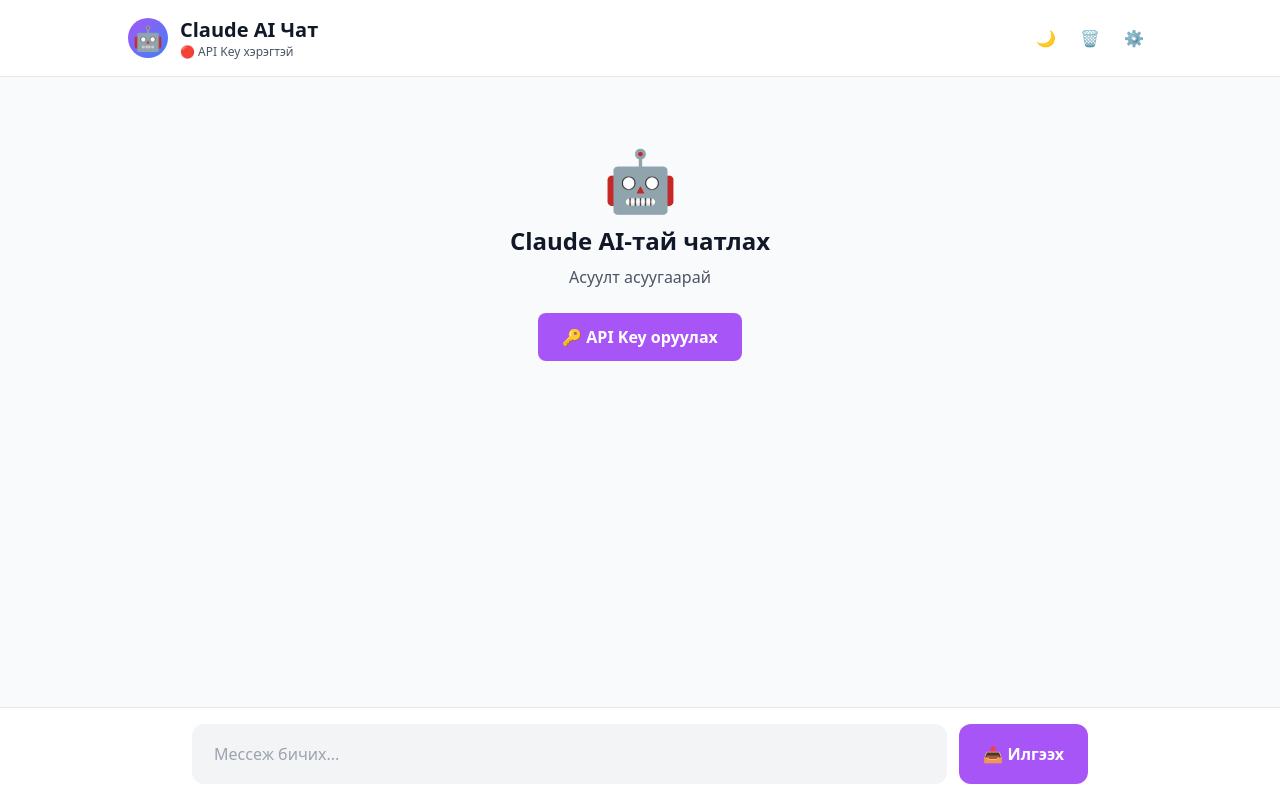
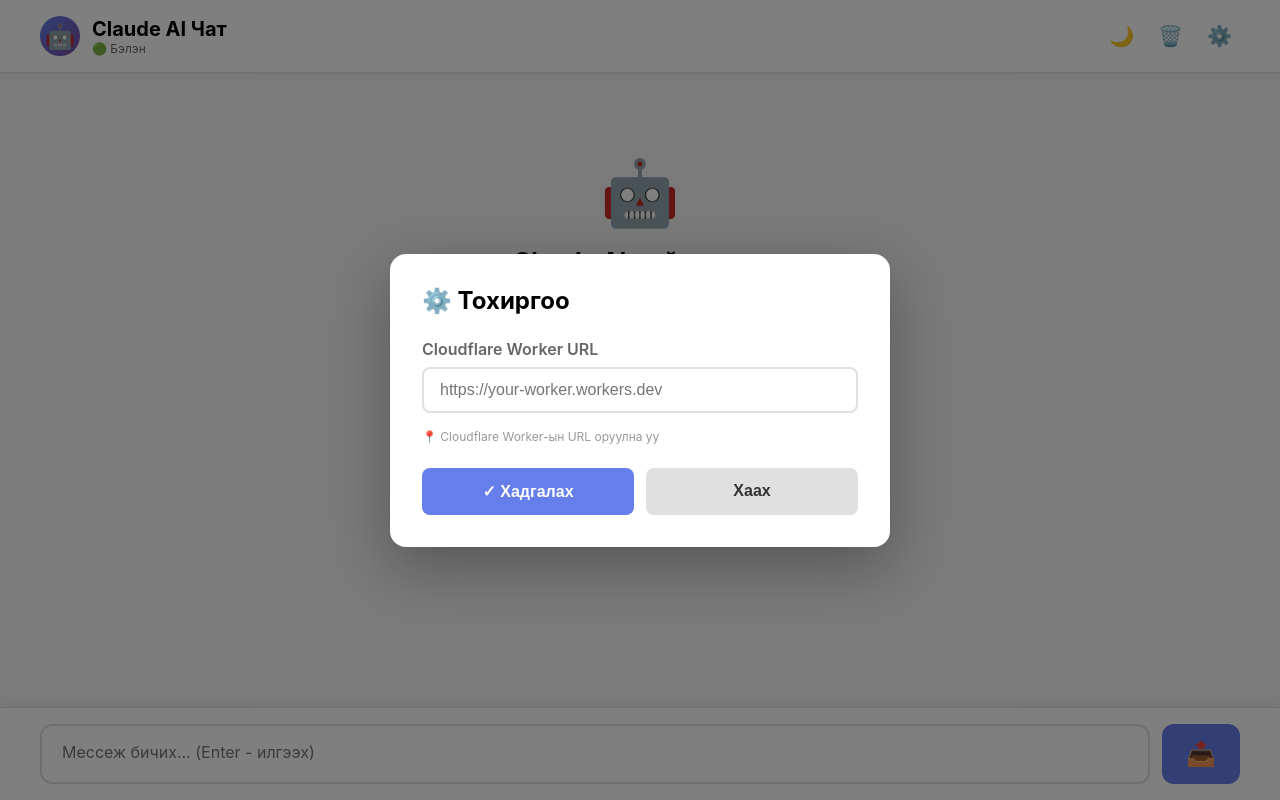
Before and after one commit to oyunsanaaai/claude-chat, a plain HTML site: page index.html in a window 1280 px wide. Drawn offline with nearby package versions, Linux system fonts and the light colour scheme.

Commit message:
Update index.html

```diff
--- a/index.html
+++ b/index.html
@@ -4,227 +4,192 @@
   <meta charset="UTF-8">
   <meta name="viewport" content="width=device-width, initial-scale=1.0">
   <title>Claude AI Чат</title>
-  <script src="https://cdn.tailwindcss.com"></script>
   <style>
-    @keyframes fadeIn {
-      from { opacity: 0; transform: translateY(10px); }
-      to { opacity: 1; transform: translateY(0); }
-    }
-    .message-enter { animation: fadeIn 0.3s ease-out; }
-    .dark { color-scheme: dark; }
-    * { box-sizing: border-box; }
+    * { margin: 0; padding: 0; box-sizing: border-box; }
+    body { font-family: -apple-system, BlinkMacSystemFont, 'Segoe UI', sans-serif; background: #f5f5f5; }
+    .header { background: white; border-bottom: 1px solid #e0e0e0; padding: 1rem 1.5rem; box-shadow: 0 2px 4px rgba(0,0,0,0.05); }
+    .header-content { max-width: 1200px; margin: 0 auto; display: flex; justify-content: space-between; align-items: center; }
+    .logo { display: flex; align-items: center; gap: 0.75rem; }
+    .logo-icon { width: 40px; height: 40px; background: linear-gradient(135deg, #667eea 0%, #764ba2 100%); border-radius: 50%; display: flex; align-items: center; justify-content: center; font-size: 1.5rem; }
+    .logo-text h1 { font-size: 1.25rem; font-weight: 700; }
+    .logo-text p { font-size: 0.75rem; color: #666; }
+    .header-buttons { display: flex; gap: 0.5rem; }
+    .btn { padding: 0.5rem; background: transparent; border: none; border-radius: 8px; cursor: pointer; font-size: 1.25rem; transition: background 0.2s; }
+    .btn:hover { background: #f0f0f0; }
+    .messages-container { max-width: 1200px; margin: 0 auto; padding: 2rem 1rem; height: calc(100vh - 200px); overflow-y: auto; }
+    .empty-state { text-align: center; padding: 3rem 1rem; }
+    .empty-icon { font-size: 4rem; margin-bottom: 1rem; }
+    .empty-state h2 { font-size: 1.5rem; margin-bottom: 0.5rem; }
+    .empty-state p { color: #666; margin-bottom: 2rem; }
+    .message { display: flex; gap: 1rem; margin-bottom: 1.5rem; animation: fadeIn 0.3s ease-out; }
+    @keyframes fadeIn { from { opacity: 0; transform: translateY(10px); } to { opacity: 1; transform: translateY(0); } }
+    .message.user { flex-direction: row-reverse; }
+    .message-avatar { width: 36px; height: 36px; border-radius: 50%; display: flex; align-items: center; justify-content: center; flex-shrink: 0; }
+    .message.user .message-avatar { background: #3b82f6; }
+    .message.assistant .message-avatar { background: #667eea; }
+    .message.error .message-avatar { background: #ef4444; }
+    .message-content { flex: 1; max-width: 700px; }
+    .message-bubble { background: white; padding: 1rem 1.25rem; border-radius: 16px; box-shadow: 0 2px 8px rgba(0,0,0,0.08); }
+    .message.error .message-bubble { border: 2px solid #ef4444; }
+    .message-text { white-space: pre-wrap; word-wrap: break-word; line-height: 1.6; }
+    .message-time { font-size: 0.75rem; color: #999; margin-top: 0.5rem; }
+    .code-block { background: #1e293b; color: #e2e8f0; padding: 1rem; border-radius: 8px; overflow-x: auto; margin: 0.5rem 0; font-family: 'Courier New', monospace; font-size: 0.875rem; }
+    .input-container { position: fixed; bottom: 0; left: 0; right: 0; background: white; border-top: 1px solid #e0e0e0; padding: 1rem; box-shadow: 0 -2px 10px rgba(0,0,0,0.05); }
+    .input-wrapper { max-width: 1200px; margin: 0 auto; display: flex; gap: 0.75rem; }
+    .input-field { flex: 1; padding: 1rem 1.25rem; border: 2px solid #e0e0e0; border-radius: 12px; font-size: 1rem; font-family: inherit; resize: none; transition: border-color 0.2s; }
+    .input-field:focus { outline: none; border-color: #667eea; }
+    .send-btn { background: #667eea; color: white; border: none; padding: 1rem 1.5rem; border-radius: 12px; font-size: 1.5rem; cursor: pointer; transition: background 0.2s; }
+    .send-btn:hover { background: #5568d3; }
+    .send-btn:disabled { background: #ccc; cursor: not-allowed; }
+    .modal { display: none; position: fixed; top: 0; left: 0; right: 0; bottom: 0; background: rgba(0,0,0,0.5); z-index: 1000; align-items: center; justify-content: center; padding: 1rem; }
+    .modal.show { display: flex; }
+    .modal-content { background: white; padding: 2rem; border-radius: 16px; max-width: 500px; width: 100%; box-shadow: 0 20px 60px rgba(0,0,0,0.3); }
+    .modal-content h2 { margin-bottom: 1.5rem; }
+    .modal-content label { display: block; margin-bottom: 0.5rem; font-weight: 600; color: #666; }
+    .modal-content input { width: 100%; padding: 0.75rem 1rem; border: 2px solid #e0e0e0; border-radius: 8px; font-size: 1rem; margin-bottom: 1rem; }
+    .modal-content input:focus { outline: none; border-color: #667eea; }
+    .modal-hint { font-size: 0.75rem; color: #999; margin-bottom: 1.5rem; }
+    .modal-buttons { display: flex; gap: 0.75rem; }
+    .modal-btn { flex: 1; padding: 0.875rem; border: none; border-radius: 8px; font-size: 1rem; font-weight: 600; cursor: pointer; transition: all 0.2s; }
+    .modal-btn.primary { background: #667eea; color: white; }
+    .modal-btn.primary:hover { background: #5568d3; }
+    .modal-btn.secondary { background: #e0e0e0; color: #333; }
+    .modal-btn.secondary:hover { background: #d0d0d0; }
+    @media (max-width: 768px) { .message-bubble { max-width: 85vw; } }
   </style>
 </head>
-<body class="bg-gray-50">
-  <div id="app">
-    <!-- Header -->
-    <div class="bg-white border-b border-gray-200 px-6 py-4">
-      <div class="flex items-center justify-between max-w-5xl mx-auto">
-        <div class="flex items-center gap-3">
-          <div class="w-10 h-10 bg-gradient-to-br from-purple-500 to-blue-500 rounded-full flex items-center justify-center text-2xl">
-            🤖
-          </div>
-          <div>
-            <h1 class="text-xl font-bold text-gray-900">Claude AI Чат</h1>
-            <p class="text-xs text-gray-600" id="status">🔴 API Key хэрэгтэй</p>
-          </div>
-        </div>
-        <div class="flex gap-2">
-          <button onclick="toggleTheme()" class="p-2 hover:bg-gray-100 rounded-full" id="themeBtn">
-            🌙
-          </button>
-          <button onclick="clearChat()" class="p-2 hover:bg-gray-100 rounded-full" title="Цэвэрлэх">
-            🗑️
-          </button>
-          <button onclick="openSettings()" class="p-2 hover:bg-gray-100 rounded-full" title="Тохиргоо">
-            ⚙️
-          </button>
+<body>
+  <div class="header">
+    <div class="header-content">
+      <div class="logo">
+        <div class="logo-icon">🤖</div>
+        <div class="logo-text">
+          <h1>Claude AI Чат</h1>
+          <p id="status">🟢 Бэлэн</p>
         </div>
       </div>
-    </div>
-
-    <!-- Settings Modal -->
-    <div id="settingsModal" class="hidden fixed inset-0 bg-black bg-opacity-50 flex items-center justify-center z-50 p-4">
-      <div class="bg-white rounded-2xl p-6 max-w-md w-full">
-        <h2 class="text-2xl font-bold mb-4 text-gray-900">⚙️ Тохиргоо</h2>
-        <label class="block mb-2 text-gray-600 font-semibold">Claude API Key</label>
-        <input
-          type="password"
-          id="apiKeyInput"
-          placeholder="sk-ant-api03-..."
-          class="w-full px-4 py-3 rounded-lg bg-gray-100 text-gray-900 mb-2 outline-none border-2 border-transparent focus:border-purple-500"
-        />
-        <p class="text-xs text-gray-500 mb-4">
-          📍 <a href="https://console.anthropic.com/settings/keys" target="_blank" class="text-purple-500 hover:underline">console.anthropic.com</a>-с API Key авна
-        </p>
-        <div class="flex gap-2">
-          <button onclick="saveApiKey()" class="flex-1 bg-purple-500 hover:bg-purple-600 text-white py-3 rounded-lg font-semibold">
-            Хадгалах
-          </button>
-          <button onclick="closeSettings()" class="flex-1 bg-gray-200 hover:bg-gray-300 text-gray-900 py-3 rounded-lg font-semibold">
-            Хаах
-          </button>
-        </div>
+      <div class="header-buttons">
+        <button class="btn" onclick="toggleTheme()" id="themeBtn" title="Загвар">🌙</button>
+        <button class="btn" onclick="clearChat()" title="Цэвэрлэх">🗑️</button>
+        <button class="btn" onclick="openSettings()" title="Тохиргоо">⚙️</button>
       </div>
     </div>
+  </div>
 
-    <!-- Messages -->
-    <div id="messages" class="h-[calc(100vh-200px)] overflow-y-auto px-4 py-6 bg-gray-50">
-      <div class="max-w-4xl mx-auto space-y-6">
-        <div class="text-center py-12" id="emptyState">
-          <div class="text-6xl mb-4">🤖</div>
-          <h2 class="text-2xl font-bold mb-2 text-gray-900">Claude AI-тай чатлах</h2>
-          <p class="text-gray-600 mb-6">Асуулт асуугаарай</p>
-          <button onclick="openSettings()" class="bg-purple-500 hover:bg-purple-600 text-white px-6 py-3 rounded-lg font-semibold">
-            🔑 API Key оруулах
-          </button>
-        </div>
-      </div>
+  <div class="messages-container" id="messages">
+    <div class="empty-state" id="emptyState">
+      <div class="empty-icon">🤖</div>
+      <h2>Claude AI-тай чатлах</h2>
+      <p>Асуулт асууж эхлээрэй</p>
     </div>
+  </div>
 
-    <!-- Input -->
-    <div class="fixed bottom-0 left-0 right-0 bg-white border-t border-gray-200 px-4 py-4">
-      <div class="max-w-4xl mx-auto flex gap-3">
-        <input
-          type="text"
-          id="messageInput"
-          placeholder="Мессеж бичих..."
-          class="flex-1 px-5 py-4 rounded-xl bg-gray-100 text-gray-900 outline-none border-2 border-transparent focus:border-purple-500"
-          onkeypress="handleKeyPress(event)"
-        />
-        <button onclick="sendMessage()" id="sendBtn" class="bg-purple-500 hover:bg-purple-600 text-white px-6 py-4 rounded-xl font-semibold">
-          📤 Илгээх
-        </button>
+  <div class="input-container">
+    <div class="input-wrapper">
+      <textarea id="messageInput" class="input-field" placeholder="Мессеж бичих... (Enter - илгээх)" rows="1" onkeydown="handleKeyPress(event)"></textarea>
+      <button id="sendBtn" class="send-btn" onclick="sendMessage()">📤</button>
+    </div>
+  </div>
+
+  <div class="modal" id="settingsModal">
+    <div class="modal-content">
+      <h2>⚙️ Тохиргоо</h2>
+      <label>Cloudflare Worker URL</label>
+      <input type="text" id="workerUrlInput" placeholder="https://your-worker.workers.dev"/>
+      <div class="modal-hint">📍 Cloudflare Worker-ын URL оруулна уу</div>
+      <div class="modal-buttons">
+        <button class="modal-btn primary" onclick="saveSettings()">✓ Хадгалах</button>
+        <button class="modal-btn secondary" onclick="closeSettings()">Хаах</button>
       </div>
     </div>
   </div>
 
   <script>
     let messages = [];
-    let apiKey = '';
+    let workerUrl = '';
     let theme = 'light';
     let loading = false;
 
-    // Эхлүүлэх
     window.onload = function() {
-      apiKey = localStorage.getItem('claude_api_key') || '';
-      theme = localStorage.getItem('claude_theme') || 'light';
+      workerUrl = localStorage.getItem('worker_url') || '';
       const savedMessages = localStorage.getItem('claude_messages');
-
       if (savedMessages) {
-        messages = JSON.parse(savedMessages);
-        renderMessages();
+        try { messages = JSON.parse(savedMessages); renderMessages(); } catch(e) {}
       }
-
-      if (apiKey) {
-        document.getElementById('status').textContent = '🟢 Холбогдсон';
-        document.getElementById('emptyState').style.display = 'none';
-      }
-
-      applyTheme();
+      if (!workerUrl) setTimeout(() => openSettings(), 500);
     };
 
-    // Загвар солих
     function toggleTheme() {
       theme = theme === 'light' ? 'dark' : 'light';
-      localStorage.setItem('claude_theme', theme);
-      applyTheme();
+      document.body.style.background = theme === 'dark' ? '#1a1a1a' : '#f5f5f5';
+      document.getElementById('themeBtn').textContent = theme === 'dark' ? '☀️' : '🌙';
     }
 
-    function applyTheme() {
-      const isDark = theme === 'dark';
-      document.body.className = isDark ? 'bg-gray-900' : 'bg-gray-50';
-      document.getElementById('themeBtn').textContent = isDark ? '☀️' : '🌙';
-
-      // Бүх элементүүдийг шинэчлэх
-      const elements = document.querySelectorAll('.bg-white, .bg-gray-50, .text-gray-900, .text-gray-600');
-      elements.forEach(el => {
-        if (isDark) {
-          el.classList.add('dark:bg-gray-800', 'dark:text-gray-100');
-        }
-      });
-    }
-
-    // Тохиргоо
     function openSettings() {
-      document.getElementById('settingsModal').classList.remove('hidden');
-      document.getElementById('apiKeyInput').value = apiKey;
+      document.getElementById('settingsModal').classList.add('show');
+      document.getElementById('workerUrlInput').value = workerUrl;
     }
 
     function closeSettings() {
-      document.getElementById('settingsModal').classList.add('hidden');
+      document.getElementById('settingsModal').classList.remove('show');
     }
 
-    function saveApiKey() {
-      const input = document.getElementById('apiKeyInput').value.trim();
-      if (!input.startsWith('sk-ant-')) {
-        alert('⚠️ API Key буруу байна! "sk-ant-" гэж эхлэх ёстой.');
+    function saveSettings() {
+      const input = document.getElementById('workerUrlInput').value.trim();
+      if (!input.startsWith('https://')) {
+        alert('⚠️ URL буруу! https:// гэж эхлэх ёстой.');
         return;
       }
-      apiKey = input;
-      localStorage.setItem('claude_api_key', apiKey);
-      document.getElementById('status').textContent = '🟢 Холбогдсон';
+      workerUrl = input;
+      localStorage.setItem('worker_url', workerUrl);
       closeSettings();
       alert('✅ Хадгалагдлаа!');
     }
 
-    // Мессеж илгээх
+    function handleKeyPress(event) {
+      if (event.key === 'Enter' && !event.shiftKey) {
+        event.preventDefault();
+        sendMessage();
+      }
+    }
+
     async function sendMessage() {
       const input = document.getElementById('messageInput');
       const userMessage = input.value.trim();
 
       if (!userMessage || loading) return;
 
-      if (!apiKey) {
-        alert('⚠️ API Key оруулна уу!');
+      if (!workerUrl) {
+        alert('⚠️ Cloudflare Worker URL оруулна уу!');
         openSettings();
         return;
       }
 
       loading = true;
       document.getElementById('sendBtn').disabled = true;
-      document.getElementById('sendBtn').innerHTML = '⏳ Илгээж байна...';
+      document.getElementById('sendBtn').innerHTML = '⏳';
       document.getElementById('emptyState').style.display = 'none';
 
-      // Хэрэглэгчийн мессеж нэмэх
-      messages.push({
-        role: 'user',
-        content: userMessage,
-        timestamp: new Date().toISOString()
-      });
-
+      messages.push({ role: 'user', content: userMessage, timestamp: new Date().toISOString() });
       input.value = '';
       renderMessages();
 
       try {
-        const response = await fetch('https://api.anthropic.com/v1/messages', {
+        const response = await fetch(workerUrl, {
           method: 'POST',
-          headers: {
-            'Content-Type': 'application/json',
-            'x-api-key': apiKey,
-            'anthropic-version': '2023-06-01'
-          },
+          headers: { 'Content-Type': 'application/json' },
           body: JSON.stringify({
-            model: 'claude-3-5-sonnet-20241022',
-            max_tokens: 4096,
-            messages: messages.map(msg => ({
-              role: msg.role,
-              content: msg.content
-            }))
+            messages: messages.map(msg => ({ role: msg.role, content: msg.content }))
           })
         });
 
         const data = await response.json();
 
-        if (!response.ok) {
-          throw new Error(data.error?.message || 'API алдаа гарлаа');
-        }
-
-        const assistantMessage = data.content[0].text;
+        if (!response.ok) throw new Error(data.error || 'Алдаа гарлаа');
 
         messages.push({
           role: 'assistant',
-          content: assistantMessage,
+          content: data.content[0].text,
           timestamp: new Date().toISOString()
         });
 
@@ -234,7 +199,7 @@
       } catch (error) {
         messages.push({
           role: 'assistant',
-          content: `❌ Алдаа: ${error.message}\n\nШалгах зүйлс:\n✓ API Key зөв эсэх\n✓ Интернет холболт\n✓ Кредит үлдэгдэл`,
+          content: `❌ Алдаа: ${error.message}`,
           timestamp: new Date().toISOString(),
           error: true
         });
@@ -242,40 +207,41 @@
       } finally {
         loading = false;
         document.getElementById('sendBtn').disabled = false;
-        document.getElementById('sendBtn').innerHTML = '📤 Илгээх';
+        document.getElementById('sendBtn').innerHTML = '📤';
       }
     }
 
-    // Мессежүүдийг харуулах
     function renderMessages() {
-      const container = document.getElementById('messages').querySelector('.space-y-6');
-      container.innerHTML = '';
+      const container = document.getElementById('messages');
+      const emptyState = document.getElementById('emptyState');
 
+      if (messages.length === 0) {
+        emptyState.style.display = 'block';
+        return;
+      }
+
+      emptyState.style.display = 'none';
+
+      let html = '';
       messages.forEach(msg => {
-        const msgDiv = document.createElement('div');
-        msgDiv.className = `flex gap-4 message-enter ${msg.role === 'user' ? 'flex-row-reverse' : ''}`;
+        const avatar = msg.role === 'user' ? '👤' : '🤖';
+        const msgClass = msg.role + (msg.error ? ' error' : '');
 
-        const avatarColor = msg.role === 'user' ? 'bg-blue-500' : (msg.error ? 'bg-red-500' : 'bg-purple-500');
-        const avatar = msg.role === 'user' ? '👤' : '🤖';
-
-        msgDiv.innerHTML = `
-          <div class="w-8 h-8 rounded-full ${avatarColor} flex items-center justify-center flex-shrink-0">
-            ${avatar}
-          </div>
-          <div class="flex-1 max-w-2xl">
-            <div class="bg-white rounded-2xl px-5 py-4 shadow-sm ${msg.error ? 'border-2 border-red-500' : ''}">
-              <div class="whitespace-pre-wrap break-words text-gray-900">${escapeHtml(msg.content)}</div>
-              <div class="text-xs text-gray-500 mt-2">
-                ${new Date(msg.timestamp).toLocaleTimeString('mn-MN')}
+        html += `
+          <div class="message ${msgClass}">
+            <div class="message-avatar">${avatar}</div>
+            <div class="message-content">
+              <div class="message-bubble">
+                <div class="message-text">${escapeHtml(msg.content)}</div>
+                <div class="message-time">${new Date(msg.timestamp).toLocaleTimeString('mn-MN')}</div>
               </div>
             </div>
           </div>
         `;
-
-        container.appendChild(msgDiv);
       });
 
-      scrollToBottom();
+      container.innerHTML = html;
+      container.scrollTop = container.scrollHeight;
     }
 
     function escapeHtml(text) {
@@ -284,24 +250,11 @@
       return div.innerHTML;
     }
 
-    function scrollToBottom() {
-      const messagesDiv = document.getElementById('messages');
-      messagesDiv.scrollTop = messagesDiv.scrollHeight;
-    }
-
-    function handleKeyPress(event) {
-      if (event.key === 'Enter' && !event.shiftKey) {
-        event.preventDefault();
-        sendMessage();
-      }
-    }
-
     function clearChat() {
       if (confirm('Бүх мессежийг устгах уу?')) {
         messages = [];
         localStorage.removeItem('claude_messages');
-        document.getElementById('messages').querySelector('.space-y-6').innerHTML = '';
-        document.getElementById('emptyState').style.display = 'block';
+        renderMessages();
       }
     }
   </script>
```
